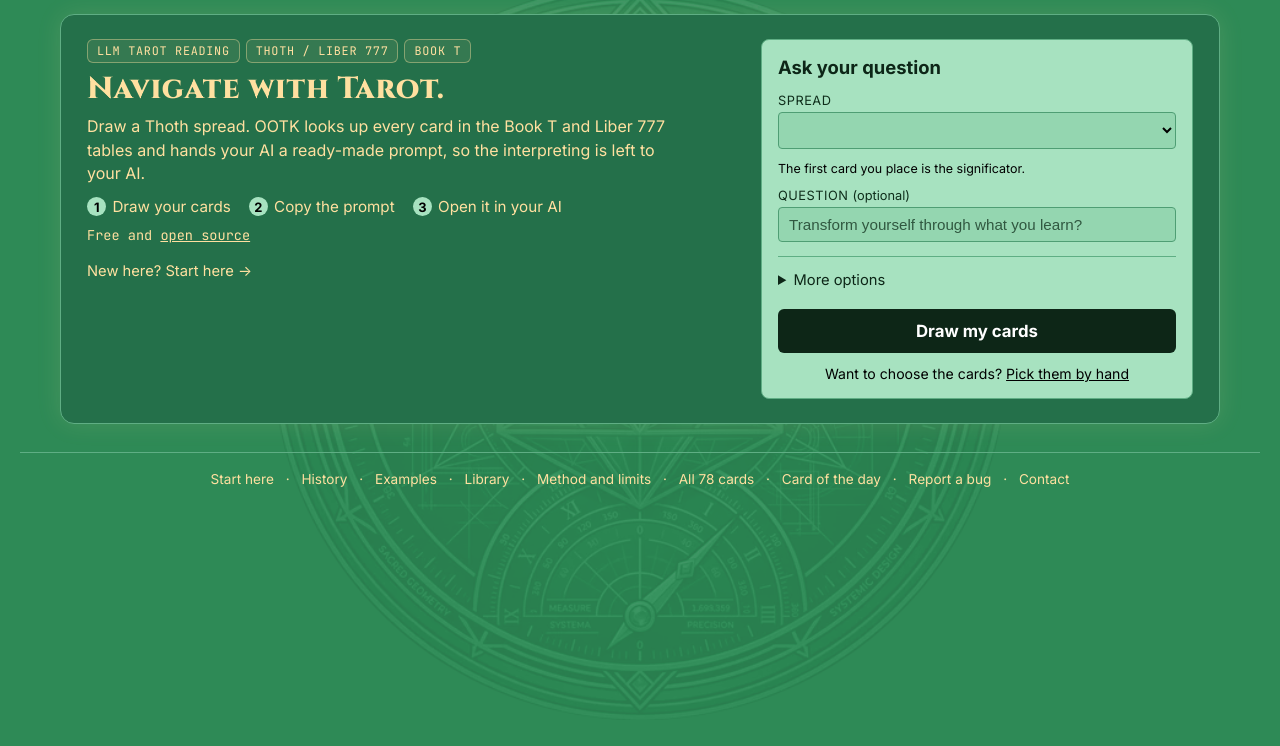
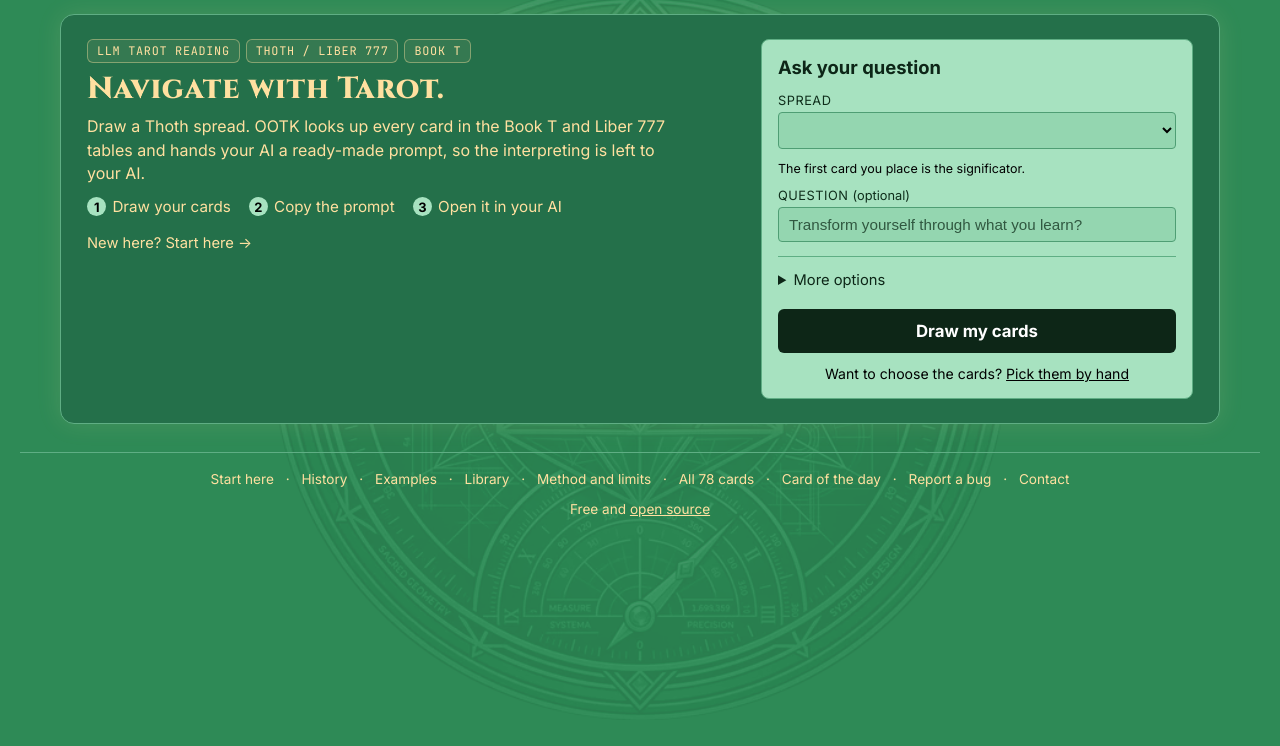
Before and after one commit to hampshirecottage-ai/ootk-thoth-engine, a Python web app: template templates/index.html in a window 1280 px wide. Shown: the part 54-800 px from the top of the page. Run offline with Jinja, Linux system fonts and the light colour scheme; the template is opened without the code that fills it, so the values that code supplies are empty.

Commit message:
Front page: move "Free and open source" below the footer
Co-Authored-By: Claude Opus 5.5 (1M context) <noreply@anthropic.com>
Claude-Session: https://claude.ai/code/session_01PrGp12vzg278Ct7rsdHJHw

```diff
--- a/templates/index.html
+++ b/templates/index.html
@@ -28,7 +28,6 @@
         .band { display: grid; grid-template-columns: minmax(0, 1.5fr) minmax(0, 1fr); gap: 26px; align-items: start; }
         .band .steps, .band .hero-actions { justify-content: flex-start; }
         .band .steps span { background: var(--tile-bg); }
-        .band .trust { font-family: "JetBrains Mono", monospace; }
         .band-text { grid-column: 1; grid-row: 1; }
         .band #readingForm { grid-column: 2; grid-row: 1 / span 2; align-self: start; max-width: none; }
         .band-more { grid-column: 1; grid-row: 2; align-self: start; }
@@ -37,12 +36,13 @@
         .band .settings p, .band .settings p a { color: var(--text); }
         #readingForm { width: 100%; max-width: 560px; justify-self: center; }
         .settings { position: static; }
-        /* The five first-screen answers: what (h1), who (tagline), how (steps), why trust (trust), next step (hero-actions). */
+        /* The first-screen answers: what (h1), who (tagline), how (steps), next step (hero-actions). */
         .steps { list-style: none; padding: 0; margin: 12px 0 0; display: flex; justify-content: center; flex-wrap: wrap; gap: 6px 18px; font-size: 0.95em; }
         .steps li { display: flex; align-items: center; gap: 6px; }
         .steps span { display: inline-grid; place-items: center; width: 1.5em; height: 1.5em; border-radius: 50%; background: var(--panel); color: var(--text); font-weight: 700; font-size: 0.85em; }
-        .trust { margin: 10px 0 0; color: var(--muted); font-size: 0.85em; }
+        .trust { margin: 0 0 16px; text-align: center; color: var(--muted); font-size: 0.85em; }
         .trust a { color: inherit; }
+        :root[data-theme="light"] .trust { color: #ffe0a0; }
         .hero-actions { display: flex; justify-content: center; align-items: center; flex-wrap: wrap; gap: 6px 18px; margin: 14px 0 0; }
         .today-link { color: var(--accent); text-decoration: none; font-size: 0.92em; padding: 4px 0; }
         .today-link:hover { text-decoration: underline; }
@@ -77,7 +77,6 @@
                 <li><span>2</span> Copy the prompt</li>
                 <li><span>3</span> Open it in your AI</li>
             </ol>
-            <p class="trust">Free and <a href="{{ repo_url }}" target="_blank" rel="noopener">open source</a></p>
         </div>
         <form action="/generate_report" method="POST" id="readingForm">
             <!-- SETTINGS: everything that shapes a reading, in one place -->
@@ -112,5 +111,6 @@
     <script src="{{ static_url('js/copy.js') }}" defer></script>
     <script src="{{ static_url('js/index.js') }}" defer></script>
 {% include "_site_footer.html" %}
+<p class="trust">Free and <a href="{{ repo_url }}" target="_blank" rel="noopener">open source</a></p>
 </body>
 </html>
```
Also changed, not shown: 1 other file.
